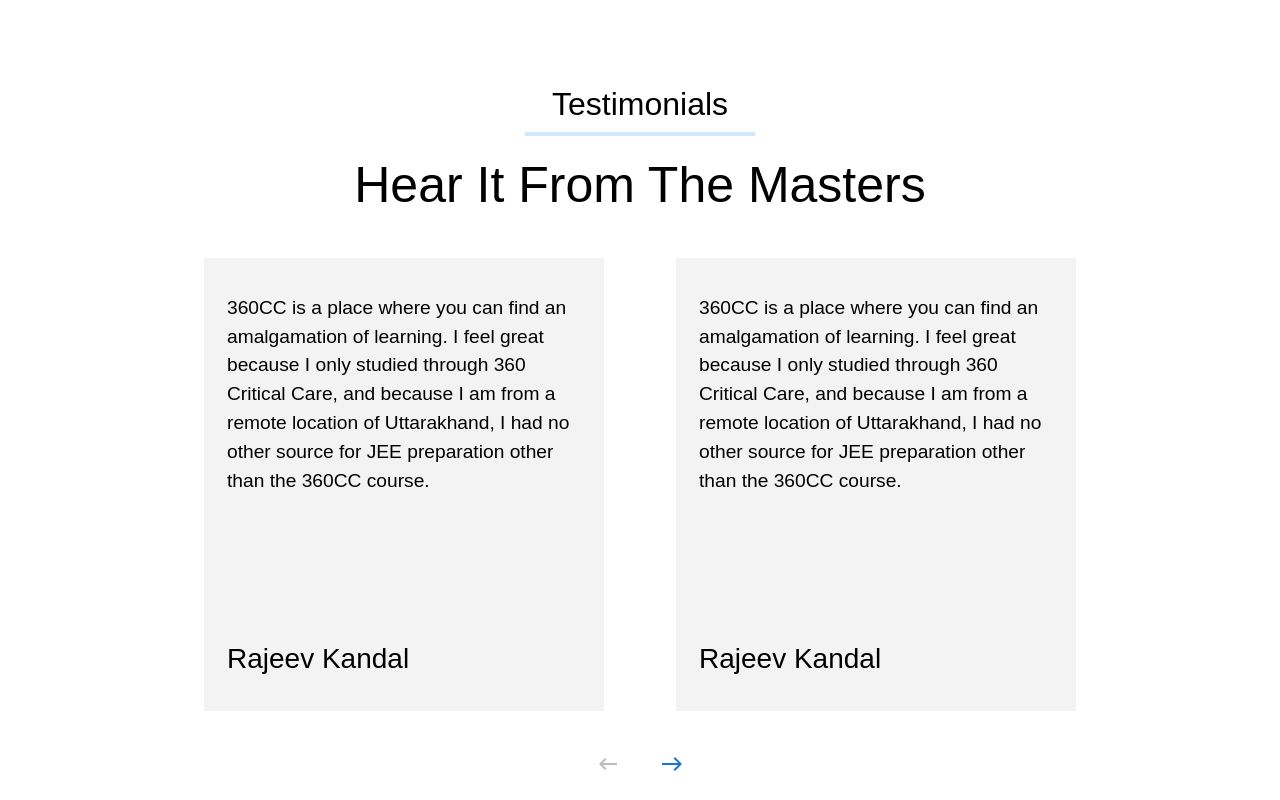
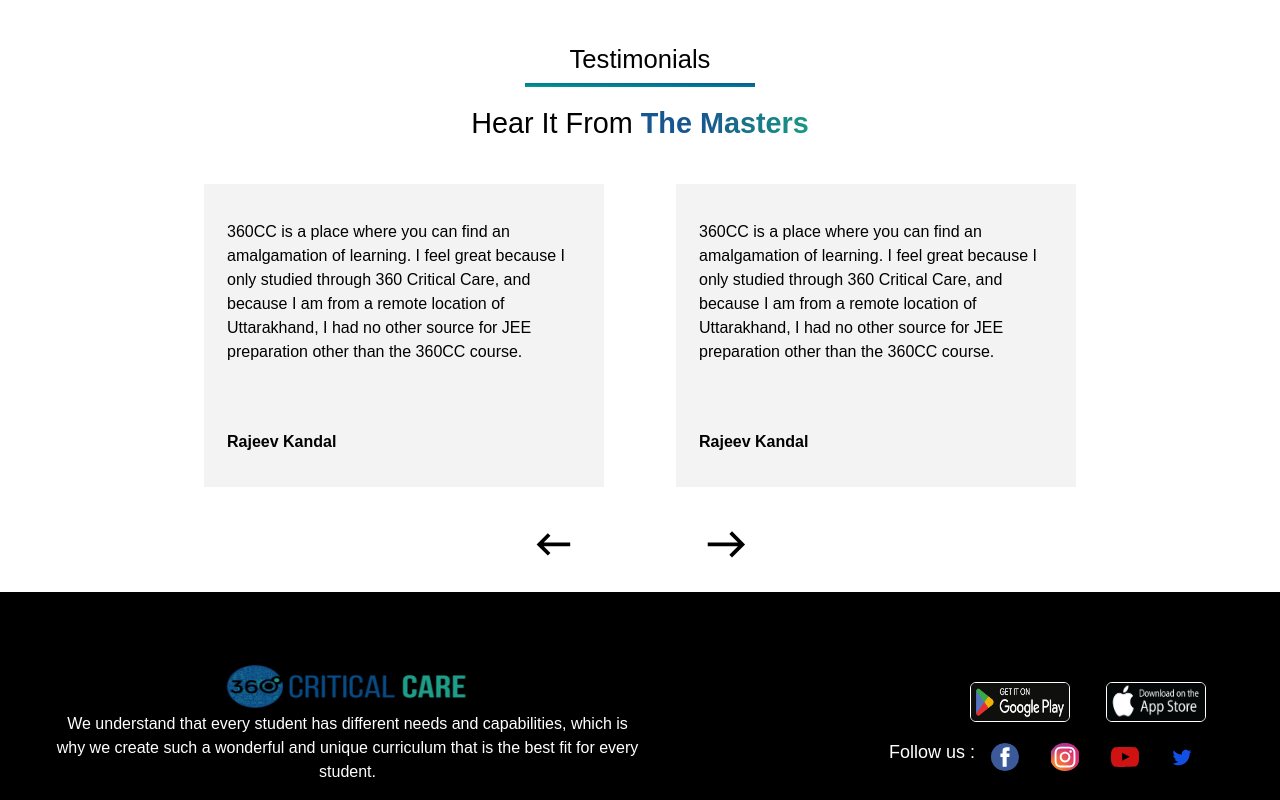
Before and after one commit to vidhichandrakar/Critical-Care, a React (Create React App) app: page / in a window 1280 px wide. Shown: the part 3900-4700 px from the top of the page. Built offline with nearby package versions, Linux system fonts and the light colour scheme.

Commit message:
new design

```diff
--- a/src/Component/Features/Testimonials.js
+++ b/src/Component/Features/Testimonials.js
@@ -73,9 +73,9 @@
   return (
     <Fragment>
       <div className="TestimonialsMain">
-        <h3 className="TestimonialsHeading">Testimonials</h3>
+        <h4 className="TestimonialsHeading">Testimonials</h4>
         <Container fixed>
-        <Box className='boxUnderHeading' sx={{ bgcolor: '#cfe8fc', height: '0.5vh' }} />
+        <Box className='boxUnderHeading' sx={{ bgcolor: 'linear-gradient(90deg, #18568f 0%, #18568f 35%, #199884 100%)', height: '0.5vh' }} />
         </Container>
 
         <h1 className="secondHeading">
@@ -120,10 +120,10 @@
 
 
         <div className="TestimonialsArrow">
-            <Button className="Arrow1" onClick={handleBack} disabled={activeStep === 0}><KeyboardBackspaceIcon className="ArrowIcon" /></Button>
-            <Button className="Arrow2" onClick={handleNext}
-            disabled={activeStep === maxSteps - 1}
-          ><EastIcon className="ArrowIcon" /></Button>
+          <KeyboardBackspaceIcon className="Arrow1" onClick={handleBack} disabled={activeStep === 0}/>
+
+          <EastIcon className=" Arrow2"  onClick={handleNext}
+          disabled={activeStep === maxSteps - 1}/>
           </div>
       </div>
 
--- a/src/index.css
+++ b/src/index.css
@@ -132,6 +132,9 @@
   height: 36px;
   margin-left: 3%;
 }
+.secondHeading{
+  font-size: 1.8rem !important;
+}
 
 .MuiInputBase-input-MuiOutlinedInput-input {
   color: #000 !important;
@@ -164,12 +167,24 @@
 /* Testimonials css start */
 
 .TestimonialsMain {
-  margin-top: 100px;
+  margin-top: 59px;
   font-family: Arial, Helvetica, sans-serif;
   width: 100%;
   padding-bottom: 2%;
 }
+.boxUnderHeading {
+  width: 20%;
+  margin-left: 40%;
+  background-image:  linear-gradient(to right top, #199884, #008a91, #007b99, #006999, #18568f) !important;
+}
 
+.TestimonialsHeading{
+  font-size: 1.6rem !important;
+}
+.Arrow2 {
+  margin-left: 3% !important;
+  font-size: 2.8rem !important;
+}
 @media (max-width: 1280px) {
   .TestimonialsMain {
     justify-content: center;
@@ -194,8 +209,8 @@
     font-size: 0.9rem;
     padding: 0% 0;
   }
-  .arrow2 {
-    margin-left: 106%;
+  .Arrow2 {
+    margin-left: 10% !important;
   }
 
   .testimonialPara {
@@ -213,16 +228,22 @@
 .boxUnderHeading {
   width: 20%;
   margin-left: 40%;
+  background-color:  linear-gradient(to right top, #199884, #008a91, #007b99, #006999, #18568f) !important;
 }
 
 .secondHeading {
-  font-size: 50px;
+  font-size: 1.7rem;
   font-weight: 400%;
   margin-top: 1.5%;
 }
 
 .theMasters {
-  color: linear-gradient(45deg, rgba(#6e72fc, #ad1deb)) !important;
+  /* color: linear-gradient(90deg, #18568f 0%, #18568f 35%, #199884 100%) !important; */
+  /* font-size: 72px; */
+  font-weight: 600;
+  background:  linear-gradient(90deg, #18568f 0%, #18568f 35%, #199884 100%);
+  -webkit-background-clip: text;
+  -webkit-text-fill-color: transparent;
 }
 
 .TestimonialsCard {
@@ -242,13 +263,14 @@
 }
 
 .testimonialPara {
-  font-size: 1.2rem;
+  font-size: 1rem;
   padding-bottom: 1%;
-  height: 39vh;
+  height: 22vh;
 }
 
 .names {
-  margin-top: 0%;
+  font-size: 1rem;
+  font-weight: 600;
 }
 
 .TestimonialsLeftCard p {
@@ -278,16 +300,19 @@
   width: 180px;
 }
 
-.arrow1 {
-  margin-right: 22%;
+.Arrow1 {
+  font-size: 2.8rem !important;
 }
-.arrow2 {
-  width: 34%;
-  margin-left: 20%;
-  /* float: left; */
-  /* width: 50%;
-   margin-left: 20%; */
+.Arrow1:hover {
+  color:#199884;
+  cursor: pointer;
 }
+.Arrow2:hover {
+  color:#199884;
+  cursor: pointer;
+}
+
+
 
 /* Testimonials css End */
 
```
